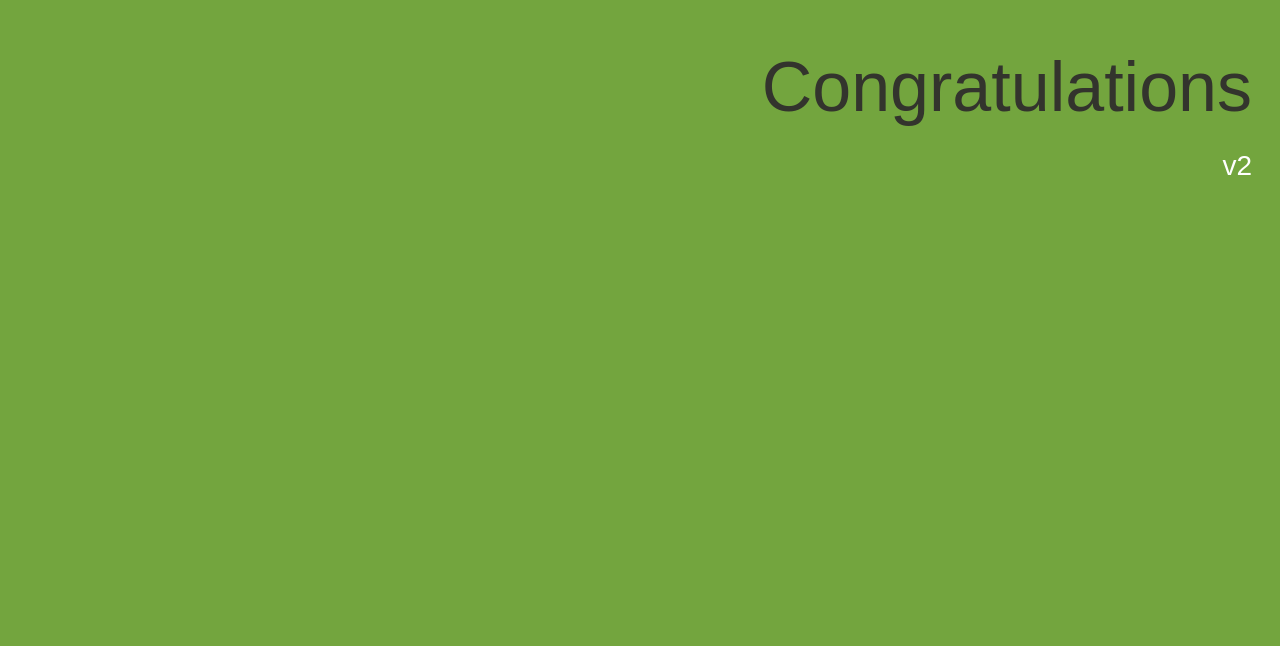
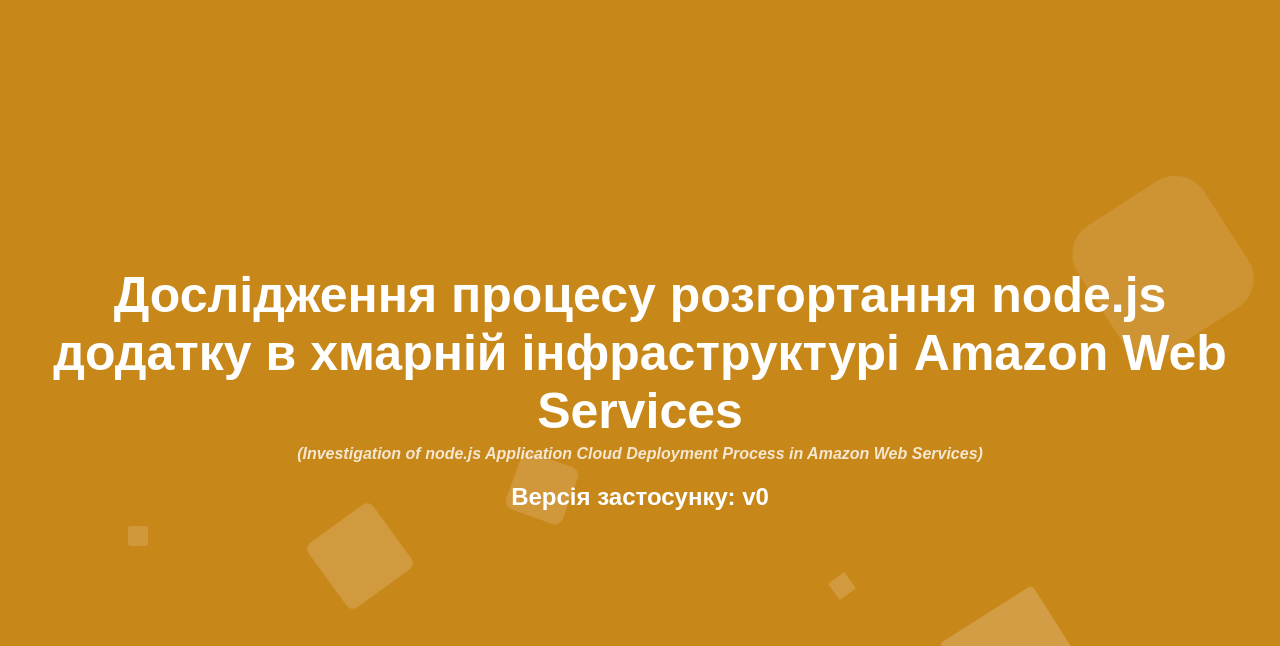
Before and after one commit to bohdansalomtr2018/university-app, a website: page index.html in a window 1280 px wide. Shown: the part 154-800 px from the top of the page. Drawn offline with Linux system fonts and the light colour scheme.

Commit message:
reset to v0

```diff
--- a/app.js
+++ b/app.js
@@ -1,4 +1,4 @@
-var port = process.env.PORT || 3000,
+var port = process.env.PORT || 3002,
     http = require('http'),
     fs = require('fs'),
     html = fs.readFileSync('index.html');
@@ -31,9 +31,6 @@
         res.end();
     }
 });
-
-// Listen on port 3000, IP defaults to 127.0.0.1
 server.listen(port);
 
-// Put a friendly message on the terminal
 console.log('Server running at http://127.0.0.1:' + port + '/');
--- a/index.html
+++ b/index.html
@@ -1,90 +1,188 @@
 <!DOCTYPE html>
 <html>
 <head>
-    <title>Elastic Beanstalk</title>
+    <meta charset="utf-8">
+    <title>Дослідження процесу розгортання node.js додатку в хмарній інфраструктурі Amazon Web Services</title>
+
     <style>
-        body {
-            color: #ffffff;
-            font-family: Arial, sans-serif;
-            font-size: 14px;
-            -moz-transition-property: text-shadow;
-            -moz-transition-duration: 4s;
-            -webkit-transition-property: text-shadow;
-            -webkit-transition-duration: 4s;
-            text-shadow: none;
+        *{
+            margin: 0px;
+            padding: 0px;
         }
 
-        body.blurry {
-            -moz-transition-property: text-shadow;
-            -moz-transition-duration: 4s;
-            -webkit-transition-property: text-shadow;
-            -webkit-transition-duration: 4s;
-            text-shadow: #fff 0px 0px 25px;
+        body{
+            font-family: sans-serif;
+            color: #fff;
         }
 
-        a {
-            color: #55aaff;
+
+        .context {
+            position: absolute;
+            top: 50vh;
+            width: 100%;
+            padding: 20px;
+            text-align: center;
+            box-sizing: border-box;
         }
 
-        .textColumn, .linksColumn {
-            padding: 2em;
+        .context h1{
+            font-size: 50px;
+        }
+        .context h2{
+           margin-top: 20px;
+        }
+        .context h4{
+            margin-top: 5px;
+            opacity: 0.8;
         }
 
-        .textColumn {
-            position: absolute;
-            top: 0;
-            right: 0;
-            bottom: 0;
-            left: 0;
 
-            text-align: right;
-            padding-top: 11em;
-            background-color: #73A53E;
+        .area{
+            background: #c88719;
+            background: -webkit-linear-gradient(to left, #fbbe1f, #c89010);
+            width: 100%;
+            height:100vh;
+
 
         }
 
-        .textColumn p {
-            width: 75%;
-            float: right;
+        .circles{
+            position: absolute;
+            top: 0;
+            left: 0;
+            width: 100%;
+            height: 100%;
+            overflow: hidden;
         }
 
-        .linksColumn {
+        .circles li{
             position: absolute;
-            top: 0px;
-            right: 0px;
-            bottom: 0px;
-            left: 50%;
+            display: block;
+            list-style: none;
+            width: 20px;
+            height: 20px;
+            background: rgba(255, 255, 255, 0.2);
+            animation: animate 25s linear infinite;
+            bottom: -150px;
 
-            background-color: #33342D;
         }
 
-        h1 {
-            color: #33342D;
-            font-size: 500%;
-            font-weight: normal;
-            margin-bottom: 0em;
+        .circles li:nth-child(1){
+            left: 25%;
+            width: 80px;
+            height: 80px;
+            animation-delay: 0s;
         }
 
-        h2 {
-            font-size: 200%;
-            font-weight: normal;
-            margin-bottom: 0em;
+
+        .circles li:nth-child(2){
+            left: 10%;
+            width: 20px;
+            height: 20px;
+            animation-delay: 2s;
+            animation-duration: 12s;
         }
 
-        ul {
-            padding-left: 1em;
-            margin: 0px;
+        .circles li:nth-child(3){
+            left: 70%;
+            width: 20px;
+            height: 20px;
+            animation-delay: 4s;
         }
 
-        li {
-            margin: 1em 0em;
+        .circles li:nth-child(4){
+            left: 40%;
+            width: 60px;
+            height: 60px;
+            animation-delay: 0s;
+            animation-duration: 18s;
+        }
+
+        .circles li:nth-child(5){
+            left: 65%;
+            width: 20px;
+            height: 20px;
+            animation-delay: 0s;
+        }
+
+        .circles li:nth-child(6){
+            left: 75%;
+            width: 110px;
+            height: 110px;
+            animation-delay: 3s;
+        }
+
+        .circles li:nth-child(7){
+            left: 35%;
+            width: 150px;
+            height: 150px;
+            animation-delay: 7s;
+        }
+
+        .circles li:nth-child(8){
+            left: 50%;
+            width: 25px;
+            height: 25px;
+            animation-delay: 15s;
+            animation-duration: 45s;
+        }
+
+        .circles li:nth-child(9){
+            left: 20%;
+            width: 15px;
+            height: 15px;
+            animation-delay: 2s;
+            animation-duration: 35s;
+        }
+
+        .circles li:nth-child(10){
+            left: 85%;
+            width: 150px;
+            height: 150px;
+            animation-delay: 0s;
+            animation-duration: 11s;
+        }
+
+
+
+        @keyframes animate {
+
+            0%{
+                transform: translateY(0) rotate(0deg);
+                opacity: 1;
+                border-radius: 0;
+            }
+
+            100%{
+                transform: translateY(-1000px) rotate(720deg);
+                opacity: 0;
+                border-radius: 50%;
+            }
+
         }
     </style>
 </head>
 <body>
-    <div class="textColumn">
-        <h1>Congratulations</h1>
-        <h2>v2</h2>
+    <div class="area" >
+        <ul class="circles">
+            <li></li>
+            <li></li>
+            <li></li>
+            <li></li>
+            <li></li>
+            <li></li>
+            <li></li>
+            <li></li>
+            <li></li>
+            <li></li>
+        </ul>
+    </div >
+
+
+    <div class="context">
+        <h1>Дослідження процесу розгортання node.js додатку в хмарній інфраструктурі Amazon Web Services</h1>
+        <h4><i>(Investigation of node.js Application Cloud Deployment Process in Amazon Web Services)</i></h4>
+        <h2>Версія застосунку: <b>v0</b></h2>
     </div>
 </body>
 </html>
```
